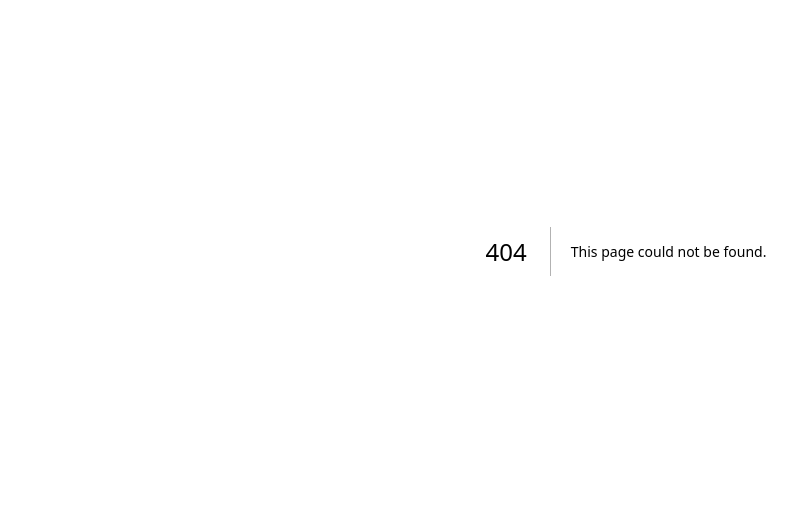
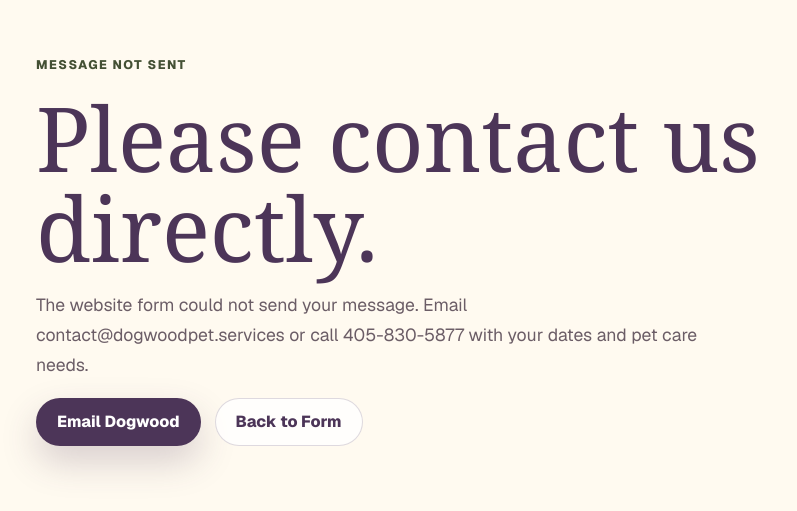
Before and after one commit to tylersanbar/dogwoodpetservices, a Next.js app: page /contact-error in a window 1280 px wide. Before the commit this address had no page. Shown: the part 149-660 px from the top of the page, without its empty margins (14-811 px from the left). Built offline with nearby package versions, Linux system fonts and the light colour scheme; a web font is replaced by a local one.

Commit message:
Add contact form functionality, confirmation pages, and email handling
Includes new server action (`sendContactRequest`) for processing contact form submissions, styled confirmation/error pages, and email sending via the Resend API. Updated FAQ and homepage with direct contact info.

```diff
--- /dev/null
+++ b/app/actions.ts
@@ -0,0 +1,95 @@
+"use server";
+
+import { redirect } from "next/navigation";
+
+const contactEmail = "contact@dogwoodpet.services";
+const allowedServices = new Set([
+  "Dog Boarding",
+  "In-Home Care",
+  "Overnight Care",
+  "Enrichment Visits",
+]);
+
+function fieldValue(formData: FormData, name: string) {
+  const value = formData.get(name);
+  return typeof value === "string" ? value.trim() : "";
+}
+
+function escapeHtml(value: string) {
+  return value
+    .replaceAll("&", "&amp;")
+    .replaceAll("<", "&lt;")
+    .replaceAll(">", "&gt;")
+    .replaceAll('"', "&quot;")
+    .replaceAll("'", "&#39;");
+}
+
+export async function sendContactRequest(formData: FormData) {
+  const website = fieldValue(formData, "website");
+
+  if (website) {
+    redirect("/contact-sent");
+  }
+
+  const name = fieldValue(formData, "name");
+  const email = fieldValue(formData, "email");
+  const phone = fieldValue(formData, "phone");
+  const service = fieldValue(formData, "service");
+  const message = fieldValue(formData, "message");
+
+  if (!name || !email || !message || !allowedServices.has(service)) {
+    redirect("/contact-error");
+  }
+
+  const apiKey = process.env.RESEND_API_KEY;
+  const emailDomain = process.env.RESEND_EMAIL_DOMAIN ?? "dogwoodpet.services";
+  const fromEmail =
+    process.env.RESEND_FROM_EMAIL ?? `Dogwood Pet Services <website@${emailDomain}>`;
+
+  if (!apiKey) {
+    redirect("/contact-error");
+  }
+
+  const subject = `New ${service} request from ${name}`;
+  const text = [
+    "New Dogwood Pet Services contact request",
+    "",
+    `Name: ${name}`,
+    `Email: ${email}`,
+    `Phone: ${phone || "Not provided"}`,
+    `Service: ${service}`,
+    "",
+    "Message:",
+    message,
+  ].join("\n");
+
+  const response = await fetch("https://api.resend.com/emails", {
+    method: "POST",
+    headers: {
+      Authorization: `Bearer ${apiKey}`,
+      "Content-Type": "application/json",
+    },
+    body: JSON.stringify({
+      from: fromEmail,
+      to: [contactEmail],
+      reply_to: email,
+      subject,
+      text,
+      html: `
+        <h1>New Dogwood Pet Services contact request</h1>
+        <p><strong>Name:</strong> ${escapeHtml(name)}</p>
+        <p><strong>Email:</strong> ${escapeHtml(email)}</p>
+        <p><strong>Phone:</strong> ${escapeHtml(phone || "Not provided")}</p>
+        <p><strong>Service:</strong> ${escapeHtml(service)}</p>
+        <p><strong>Message:</strong></p>
+        <p>${escapeHtml(message).replaceAll("\n", "<br />")}</p>
+      `,
+    }),
+  });
+
+  if (!response.ok) {
+    redirect("/contact-error");
+  }
+
+  redirect("/contact-sent");
+}
--- /dev/null
+++ b/app/contact-error/page.tsx
@@ -0,0 +1,24 @@
+import Link from "next/link";
+
+export default function ContactErrorPage() {
+  return (
+    <main className="min-h-screen bg-background text-foreground">
+      <section className="section confirmation-section">
+        <p className="section-kicker">Message not sent</p>
+        <h1>Please contact us directly.</h1>
+        <p>
+          The website form could not send your message. Email contact@dogwoodpet.services or call
+          405-830-5877 with your dates and pet care needs.
+        </p>
+        <div className="hero-actions">
+          <a className="button primary" href="mailto:contact@dogwoodpet.services">
+            Email Dogwood
+          </a>
+          <Link className="button secondary" href="/#contact">
+            Back to Form
+          </Link>
+        </div>
+      </section>
+    </main>
+  );
+}
--- /dev/null
+++ b/app/contact-sent/page.tsx
@@ -0,0 +1,24 @@
+import Link from "next/link";
+
+export default function ContactSentPage() {
+  return (
+    <main className="min-h-screen bg-background text-foreground">
+      <section className="section confirmation-section">
+        <p className="section-kicker">Request sent</p>
+        <h1>Thanks for reaching out.</h1>
+        <p>
+          Your message was sent to Dogwood Pet Services. We will reply with availability, next
+          steps, and the booking form link.
+        </p>
+        <div className="hero-actions">
+          <Link className="button primary" href="/">
+            Back Home
+          </Link>
+          <a className="button secondary" href="mailto:contact@dogwoodpet.services">
+            Email Directly
+          </a>
+        </div>
+      </section>
+    </main>
+  );
+}
--- a/app/faq/page.tsx
+++ b/app/faq/page.tsx
@@ -78,7 +78,10 @@
 
       <section className="section faq-cta">
         <h2>Still have a question?</h2>
-        <p>Call 405-830-5877 or send a booking request with your dates and pet care needs.</p>
+        <p>
+          Call 405-830-5877, email contact@dogwoodpet.services, or send a booking request with your
+          dates and pet care needs.
+        </p>
         <Link className="button primary" href="/#contact">
           Contact Dogwood Pet Services
         </Link>
--- a/app/globals.css
+++ b/app/globals.css
@@ -38,6 +38,15 @@
 
 * {
   box-sizing: border-box;
+}
+
+.sr-only {
+  position: absolute;
+  width: 1px;
+  height: 1px;
+  overflow: hidden;
+  clip: rect(0, 0, 0, 0);
+  white-space: nowrap;
 }
 
 html {
@@ -625,6 +634,29 @@
   border-top: 1px solid var(--line);
 }
 
+.confirmation-section {
+  display: grid;
+  min-height: 100vh;
+  align-content: center;
+  gap: 18px;
+}
+
+.confirmation-section h1 {
+  max-width: 780px;
+  color: var(--brand-dark);
+  font-family: Georgia, "Times New Roman", serif;
+  font-size: clamp(2.5rem, 7vw, 5.6rem);
+  font-weight: 500;
+  line-height: 1;
+}
+
+.confirmation-section p:not(.section-kicker) {
+  max-width: 680px;
+  color: var(--muted);
+  font-size: 1.1rem;
+  line-height: 1.7;
+}
+
 @media (max-width: 980px) {
   .hero-grid,
   .intro-section,
--- a/app/page.tsx
+++ b/app/page.tsx
@@ -1,5 +1,6 @@
 import Image from "next/image";
 import Link from "next/link";
+import { sendContactRequest } from "./actions";
 
 const services = [
   {
@@ -327,10 +328,15 @@
           </p>
           <address>
             <a href="tel:4058305877">405-830-5877</a>
+            <a href="mailto:contact@dogwoodpet.services">contact@dogwoodpet.services</a>
             <span>31921 Whippoorwill Drive, Norman, OK 73072</span>
           </address>
         </div>
-        <form className="contact-form">
+        <form className="contact-form" action={sendContactRequest}>
+          <label className="sr-only" aria-hidden="true">
+            Website
+            <input name="website" type="text" tabIndex={-1} autoComplete="off" />
+          </label>
           <label>
             Name
             <input name="name" type="text" autoComplete="name" required />
@@ -365,8 +371,7 @@
             Send Request
           </button>
           <p className="form-note full-span">
-            Email delivery needs an Erica email address and form provider before this can send live
-            messages.
+            Requests are sent to contact@dogwoodpet.services. You can also email us directly.
           </p>
         </form>
       </section>
```
Also changed, not shown: 1 other file (tests, documents, lock files or other folders).
